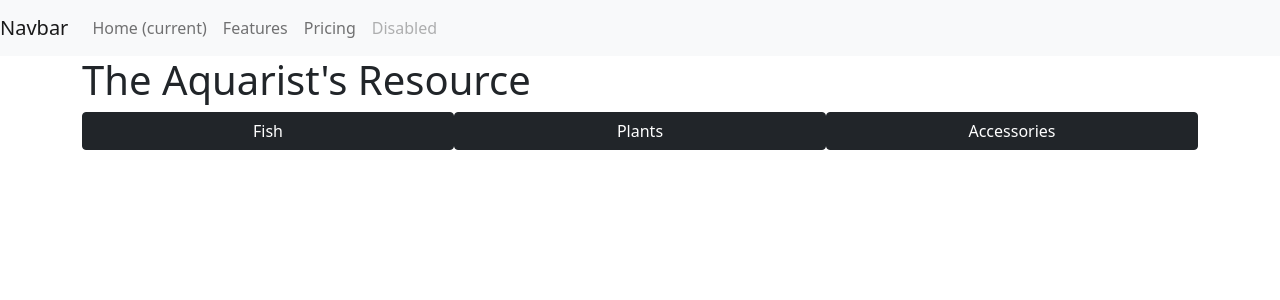
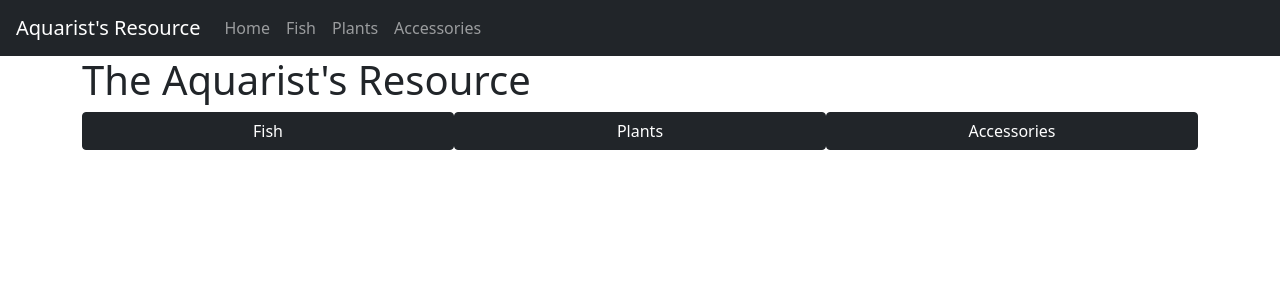
Before and after one commit to Code-Institute-Submissions/Malrhis-project3, a Flask app: page / in a window 1280 px wide. Shown: the top 300 px of the page. Run offline with Flask 2, Linux system fonts and the light colour scheme.

Commit message:
Adding Navbar title

```diff
--- a/aquarist/templates/base.template.html
+++ b/aquarist/templates/base.template.html
@@ -17,8 +17,8 @@
 </head>
 
 <body>
-    <nav class="navbar navbar-expand-lg navbar-light bg-light">
-        <a class="navbar-brand" href="#">Navbar</a>
+    <nav class="navbar navbar-expand-lg navbar-dark bg-dark px-3">
+        <a class="navbar-brand" href="#">Aquarist's Resource</a>
         <button class="navbar-toggler" type="button" data-toggle="collapse" data-target="#navbarNav"
             aria-controls="navbarNav" aria-expanded="false" aria-label="Toggle navigation">
             <span class="navbar-toggler-icon"></span>
@@ -26,16 +26,16 @@
         <div class="collapse navbar-collapse" id="navbarNav">
             <ul class="navbar-nav">
                 <li class="nav-item active">
-                    <a class="nav-link" href="#">Home <span class="sr-only">(current)</span></a>
+                    <a class="nav-link" href="#">Home</a>
                 </li>
                 <li class="nav-item">
-                    <a class="nav-link" href="#">Features</a>
+                    <a class="nav-link" href="#">Fish</a>
                 </li>
                 <li class="nav-item">
-                    <a class="nav-link" href="#">Pricing</a>
+                    <a class="nav-link" href="#">Plants</a>
                 </li>
                 <li class="nav-item">
-                    <a class="nav-link disabled" href="#">Disabled</a>
+                    <a class="nav-link" href="#">Accessories</a>
                 </li>
             </ul>
         </div>
--- a/aquarist/templates/index.template.html
+++ b/aquarist/templates/index.template.html
@@ -1,6 +1,6 @@
 {% extends 'base.template.html' %}
 {%block title%}
-The Aquarist's Resource
+Aquarist's Resource
 {% endblock%}
 
 {%block content%}
```
